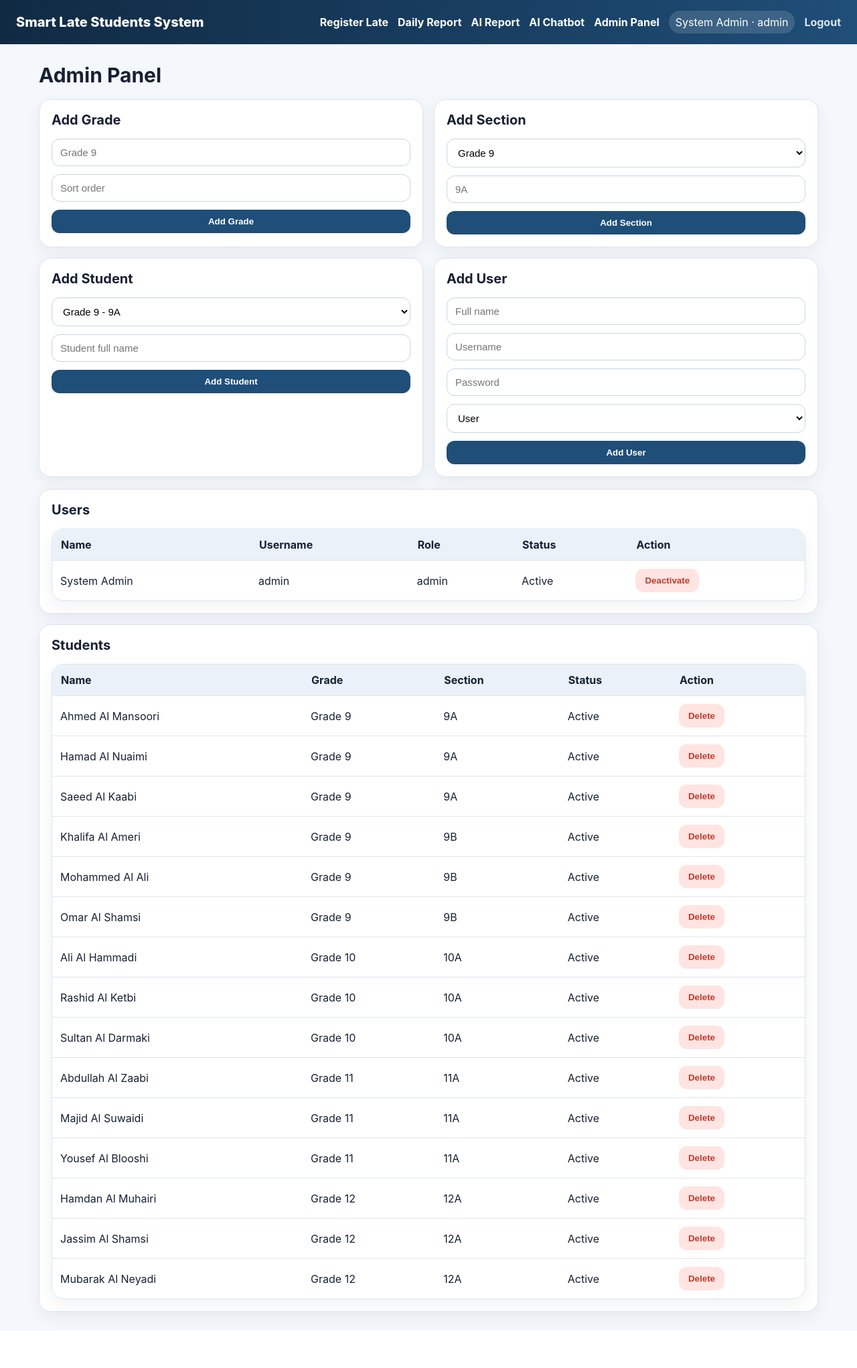
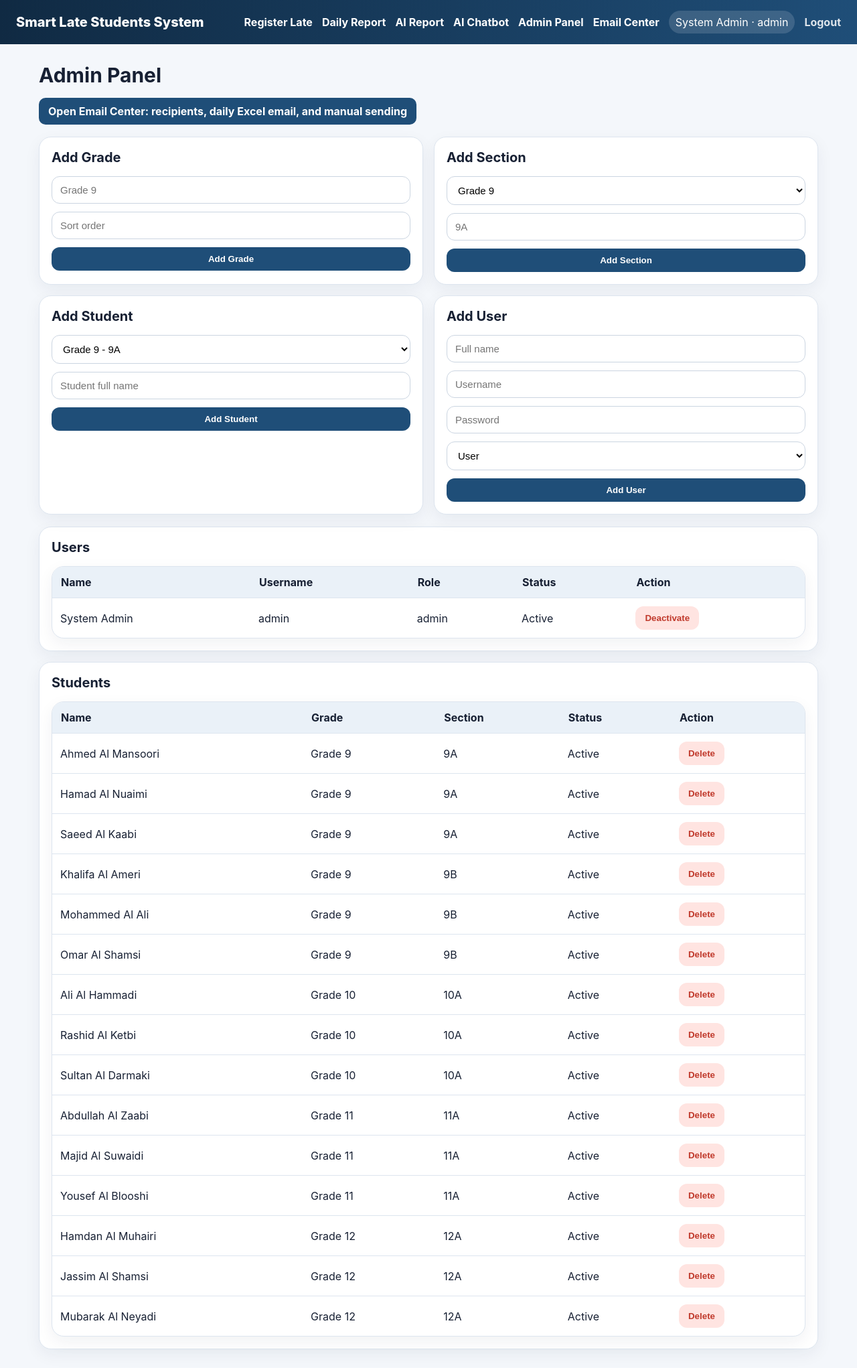
Before and after one commit to chatact135-wq/late-students-system, a Flask app: page /admin in a window 1280 px wide. Shown: the whole page at 67% size. Before the commit the page ends 1979 px from the top, so only its background shows below. Run offline with Flask 3, Linux system fonts and the light colour scheme; the visitor is signed in with stand-in values (Sample User, id 1); data comes from the database, SQL or seed files in the repository.

Commit message:
Add files via upload

```diff
--- a/app.py
+++ b/app.py
@@ -104,6 +104,18 @@ def init_db():
             UNIQUE(student_id, late_date),
             FOREIGN KEY(student_id) REFERENCES students(id) ON DELETE CASCADE,
             FOREIGN KEY(recorded_by) REFERENCES users(id) ON DELETE SET NULL
+        )
+        """)
+        conn.execute("""
+        CREATE TABLE IF NOT EXISTS email_recipients (
+            id INTEGER PRIMARY KEY AUTOINCREMENT,
+            grade_id INTEGER NOT NULL,
+            person_name TEXT NOT NULL,
+            email TEXT NOT NULL,
+            active INTEGER NOT NULL DEFAULT 1,
+            created_at TEXT NOT NULL,
+            UNIQUE(grade_id, email),
+            FOREIGN KEY(grade_id) REFERENCES grades(id) ON DELETE CASCADE
         )
         """)
         ensure_seed_data(conn)
@@ -385,6 +397,59 @@ def toggle_user(user_id):
     return redirect(url_for("admin_home"))
 
 
+@app.post("/admin/email-recipients")
+@login_required
+@admin_required
+def add_email_recipient():
+    now = datetime.now().isoformat(timespec="seconds")
+    grade_id = request.form.get("grade_id", type=int)
+    person_name = request.form.get("person_name", "").strip()
+    email = request.form.get("email", "").strip()
+    if not grade_id or not person_name or not email:
+        flash("Grade, recipient name, and email are required.", "error")
+        return redirect(url_for("admin_home"))
+    with get_conn() as conn:
+        conn.execute("""
+            INSERT OR REPLACE INTO email_recipients(grade_id, person_name, email, active, created_at)
+            VALUES (?, ?, ?, 1, ?)
+        """, (grade_id, person_name, email, now))
+        conn.commit()
+    flash("Email recipient saved successfully.", "success")
+    return redirect(url_for("admin_email"))
+
+
+@app.post("/admin/email-recipients/<int:recipient_id>/toggle")
+@login_required
+@admin_required
+def toggle_email_recipient(recipient_id):
+    with get_conn() as conn:
+        conn.execute("UPDATE email_recipients SET active = CASE active WHEN 1 THEN 0 ELSE 1 END WHERE id=?", (recipient_id,))
+        conn.commit()
+    return redirect(url_for("admin_email"))
+
+
+@app.route("/admin/email", methods=["GET", "POST"])
+@login_required
+@admin_required
+def admin_email():
+    today_iso = date.today().isoformat()
+    with get_conn() as conn:
+        grades = conn.execute("SELECT * FROM grades ORDER BY sort_order, name").fetchall()
+        recipients = conn.execute("""
+            SELECT er.*, g.name AS grade_name
+            FROM email_recipients er JOIN grades g ON g.id=er.grade_id
+            ORDER BY g.sort_order, er.person_name
+        """).fetchall()
+    if request.method == "POST":
+        grade_id = request.form.get("grade_id", type=int)
+        recipient_id = request.form.get("recipient_id", type=int)
+        day_text = parse_date_or_today(request.form.get("report_date") or today_iso)
+        ok, message = send_grade_email(grade_id, recipient_id, day_text)
+        flash(message, "success" if ok else "error")
+        return redirect(url_for("admin_email"))
+    return render_template("admin_email.html", grades=grades, recipients=recipients, today=today_iso)
+
+
 @app.route("/report")
 @login_required
 def report():
@@ -397,19 +462,24 @@ def report():
     return render_template("report.html", records=records, from_date=from_date, to_date=to_date, today=today_iso)
 
 
-def get_records_range(from_date, to_date):
+def get_records_range(from_date, to_date, grade_id=None):
+    params = [from_date, to_date]
+    grade_filter = ""
+    if grade_id:
+        grade_filter = " AND g.id=?"
+        params.append(int(grade_id))
     with get_conn() as conn:
-        rows = conn.execute("""
-            SELECT r.*, st.name AS student_name, g.name AS grade_name, sec.name AS section_name,
+        rows = conn.execute(f"""
+            SELECT r.*, st.name AS student_name, g.id AS grade_id, g.name AS grade_name, sec.name AS section_name,
                    u.full_name AS recorder_name, u.username AS recorder_username
             FROM late_records r
             JOIN students st ON st.id=r.student_id
             JOIN grades g ON g.id=st.grade_id
             JOIN sections sec ON sec.id=st.section_id
             LEFT JOIN users u ON u.id=r.recorded_by
-            WHERE r.late_date BETWEEN ? AND ?
+            WHERE r.late_date BETWEEN ? AND ?{grade_filter}
             ORDER BY r.late_date, g.sort_order, sec.name, st.name, r.late_time
-        """, (from_date, to_date)).fetchall()
+        """, params).fetchall()
     result = []
     for r in rows:
         item = dict(r)
@@ -431,8 +501,9 @@ def export_late_report_excel():
     to_date = parse_date_or_today(request.args.get("to_date") or from_date)
     if from_date > to_date:
         from_date, to_date = to_date, from_date
-    records = get_records_range(from_date, to_date)
-    return build_excel_response(records, from_date, to_date)
+    grade_id = request.args.get("grade_id", type=int)
+    records = get_records_range(from_date, to_date, grade_id=grade_id)
+    return build_excel_response(records, from_date, to_date, grade_id=grade_id)
 
 
 @app.route("/export/daily.xlsx")
@@ -459,17 +530,19 @@ def each_date_between(from_date, to_date):
         start += timedelta(days=1)
 
 
-def all_grades_for_excel():
+def all_grades_for_excel(grade_id=None):
     with get_conn() as conn:
+        if grade_id:
+            return conn.execute("SELECT id, name, sort_order FROM grades WHERE id=? ORDER BY sort_order, name", (int(grade_id),)).fetchall()
         return conn.execute("SELECT id, name, sort_order FROM grades ORDER BY sort_order, name").fetchall()
 
 
-def build_excel_response(records, from_date, to_date):
+def build_excel_workbook_bytes(records, from_date, to_date, grade_id=None):
     wb = Workbook()
     default_ws = wb.active
     wb.remove(default_ws)
 
-    grades = all_grades_for_excel()
+    grades = all_grades_for_excel(grade_id)
     records_by_grade_date = {}
     for r in records:
         records_by_grade_date.setdefault(r["grade_name"], {}).setdefault(r["late_date"], []).append(r)
@@ -609,11 +682,21 @@ def build_excel_response(records, from_date, to_date):
     bio = BytesIO()
     wb.save(bio)
     bio.seek(0)
+    return bio
+
+
+def build_excel_response(records, from_date, to_date, grade_id=None):
+    bio = build_excel_workbook_bytes(records, from_date, to_date, grade_id=grade_id)
     suffix = from_date if from_date == to_date else f"{from_date}_to_{to_date}"
+    grade_part = "all_grades"
+    if grade_id:
+        with get_conn() as conn:
+            g = conn.execute("SELECT name FROM grades WHERE id=?", (int(grade_id),)).fetchone()
+        grade_part = sanitize_sheet_name(g["name"] if g else f"grade_{grade_id}").replace(" ", "_")
     return send_file(
         bio,
         as_attachment=True,
-        download_name=f"late_absent_interval_{suffix}.xlsx",
+        download_name=f"late_absent_{grade_part}_{suffix}.xlsx",
         mimetype="application/vnd.openxmlformats-officedocument.spreadsheetml.sheet",
     )
 
@@ -1129,39 +1212,110 @@ def chatbot():
     return render_template('chatbot.html', question=question, answer=answer)
 
 
-def build_email_body(day_text):
-    records = get_daily_records(day_text)
+def get_smtp_settings():
+    smtp_host = os.environ.get("SMTP_HOST", "smtp.gmail.com")
+    smtp_port = int(os.environ.get("SMTP_PORT", "587"))
+    smtp_user = os.environ.get("SMTP_USER") or os.environ.get("MAIL_USERNAME")
+    smtp_password = os.environ.get("SMTP_PASSWORD") or os.environ.get("MAIL_PASSWORD")
+    sender = os.environ.get("EMAIL_FROM", smtp_user or "")
+    return smtp_host, smtp_port, smtp_user, smtp_password, sender
+
+
+def build_email_body(day_text, grade_name=None):
+    title_grade = f" - {grade_name}" if grade_name else ""
+    records = get_records_range(day_text, day_text)
+    if grade_name:
+        records = [r for r in records if r["grade_name"] == grade_name]
     if not records:
-        return f"Daily Late Arrival Report - {day_text}\n\nNo late students recorded today."
-    lines = [f"Daily Late Arrival Report - {day_text}", "", "Student | Grade | Section | Date | Time | Total Days | Recorded By", "-"*90]
+        return (
+            f"Daily Late/Absent Report{title_grade} - {day_text}\n\n"
+            "No late/absent students recorded today.\n\n"
+            "This email was generated automatically by the Smart Late Students System."
+        )
+    lines = [
+        f"Daily Late/Absent Report{title_grade} - {day_text}",
+        "",
+        "Student | Grade | Section | Date | Time | Total Days | Recorded By",
+        "-" * 95,
+    ]
     for r in records:
-        lines.append(f"{r['student_name']} | {r['grade_name']} | {r['section_name']} | {r['late_date']} | {r['late_time']} | {r['total_days']} | {r['recorder_name'] or 'Unknown'}")
+        lines.append(
+            f"{r['student_name']} | {r['grade_name']} | {r['section_name']} | "
+            f"{r['late_date']} | {r['late_time']} | {r['total_days']} | "
+            f"{r['recorder_name'] or 'Unknown'}"
+        )
+    lines.append("\nAttached: official Excel report for printing/submission.")
     return "\n".join(lines)
 
-
-def send_daily_email():
-    recipients = [x.strip() for x in os.environ.get("REPORT_RECIPIENTS", "").split(",") if x.strip()]
-    if not recipients:
-        print("REPORT_RECIPIENTS is empty. Email skipped.")
-        return
-    smtp_host = os.environ.get("SMTP_HOST", "smtp.gmail.com")
-    smtp_port = int(os.environ.get("SMTP_PORT", "587"))
-    smtp_user = os.environ.get("SMTP_USER")
-    smtp_password = os.environ.get("SMTP_PASSWORD")
-    sender = os.environ.get("EMAIL_FROM", smtp_user)
+def send_email_with_attachment(to_email, subject, body, attachment_bytes, filename):
+    smtp_host, smtp_port, smtp_user, smtp_password, sender = get_smtp_settings()
     if not smtp_user or not smtp_password or not sender:
-        print("SMTP settings missing. Email skipped.")
-        return
-    day_text = date.today().isoformat()
+        return False, "SMTP settings are missing. Add SMTP_USER and SMTP_PASSWORD in Render Environment."
     msg = EmailMessage()
-    msg["Subject"] = f"Daily Late Arrival Report - {day_text}"
+    msg["Subject"] = subject
     msg["From"] = sender
-    msg["To"] = ", ".join(recipients)
-    msg.set_content(build_email_body(day_text))
+    msg["To"] = to_email
+    msg.set_content(body)
+    msg.add_attachment(
+        attachment_bytes.getvalue(),
+        maintype="application",
+        subtype="vnd.openxmlformats-officedocument.spreadsheetml.sheet",
+        filename=filename,
+    )
     with smtplib.SMTP(smtp_host, smtp_port) as server:
         server.starttls()
         server.login(smtp_user, smtp_password)
         server.send_message(msg)
+    return True, "Email sent successfully."
+
+
+def send_grade_email(grade_id, recipient_id, day_text=None):
+    day_text = day_text or date.today().isoformat()
+    with get_conn() as conn:
+        grade = conn.execute("SELECT * FROM grades WHERE id=?", (int(grade_id),)).fetchone() if grade_id else None
+        recipient = conn.execute("SELECT * FROM email_recipients WHERE id=? AND active=1", (int(recipient_id),)).fetchone() if recipient_id else None
+    if not grade:
+        return False, "Please select a valid grade."
+    if not recipient:
+        return False, "Please select an active recipient."
+    if recipient["grade_id"] != grade["id"]:
+        return False, "The selected recipient is not assigned to this grade."
+    records = get_records_range(day_text, day_text, grade_id=grade["id"])
+    excel_bytes = build_excel_workbook_bytes(records, day_text, day_text, grade_id=grade["id"])
+    safe_grade = sanitize_sheet_name(grade["name"]).replace(" ", "_")
+    filename = f"late_absent_{safe_grade}_{day_text}.xlsx"
+    subject = f"Daily Late/Absent Report - {grade['name']} - {day_text}"
+    body = build_email_body(day_text, grade_name=grade["name"])
+    return send_email_with_attachment(recipient["email"], subject, body, excel_bytes, filename)
+
+
+def send_daily_email():
+    """Send one daily Excel email per active grade recipient.
+
+    Schedule this through Render Cron Job at 08:30 using: python cron.py
+    """
+    day_text = date.today().isoformat()
+    sent = 0
+    errors = []
+    with get_conn() as conn:
+        recipients = conn.execute("""
+            SELECT er.*, g.name AS grade_name
+            FROM email_recipients er JOIN grades g ON g.id=er.grade_id
+            WHERE er.active=1
+            ORDER BY g.sort_order, er.person_name
+        """).fetchall()
+    if not recipients:
+        print("No active email recipients configured. Email skipped.")
+        return
+    for rec in recipients:
+        ok, message = send_grade_email(rec["grade_id"], rec["id"], day_text)
+        if ok:
+            sent += 1
+            print(f"Sent daily report to {rec['person_name']} <{rec['email']}> for {rec['grade_name']}")
+        else:
+            errors.append(f"{rec['email']}: {message}")
+            print(f"Failed daily report to {rec['email']}: {message}")
+    print(f"Daily email complete. Sent: {sent}. Errors: {len(errors)}")
 
 
 @app.route("/send-report-now")
--- a/static/style.css
+++ b/static/style.css
@@ -82,3 +82,55 @@
 @media (max-width: 760px) {
   .risk-cards { grid-template-columns: 1fr; }
 }
+
+/* UX polish: hover effects + loading overlay */
+a, button, .primary, .danger { transition: all 0.18s ease-in-out; }
+a:hover { transform: translateY(-1px); opacity: 0.9; }
+.navlinks a:hover, .primary-link:hover {
+  background: rgba(255,255,255,0.16);
+  box-shadow: 0 6px 18px rgba(15, 23, 42, 0.12);
+}
+button:hover, .primary:hover, .danger:hover {
+  transform: translateY(-1px);
+  box-shadow: 0 8px 20px rgba(15, 23, 42, 0.16);
+  filter: brightness(1.03);
+}
+.panel:hover, .card:hover, .export-card:hover {
+  transform: translateY(-2px);
+  box-shadow: 0 12px 30px rgba(15, 23, 42, 0.10);
+}
+.panel, .card, .export-card { transition: all 0.2s ease-in-out; }
+.primary-link {
+  display: inline-block;
+  background: #1f4e78;
+  color: #fff;
+  padding: 10px 14px;
+  border-radius: 10px;
+  text-decoration: none;
+  font-weight: 700;
+}
+.loading-overlay {
+  position: fixed;
+  inset: 0;
+  background: rgba(255,255,255,0.82);
+  backdrop-filter: blur(4px);
+  z-index: 9999;
+  display: none;
+  align-items: center;
+  justify-content: center;
+  flex-direction: column;
+  gap: 14px;
+  font-weight: 700;
+  color: #1f4e78;
+}
+.loading-overlay.show { display: flex; }
+.spinner {
+  width: 46px;
+  height: 46px;
+  border: 5px solid #d9eaf7;
+  border-top-color: #1f4e78;
+  border-radius: 50%;
+  animation: spin 0.85s linear infinite;
+}
+@keyframes spin { to { transform: rotate(360deg); } }
+.muted { color: #64748b; }
--- a/templates/admin.html
+++ b/templates/admin.html
@@ -1,6 +1,7 @@
 {% extends 'base.html' %}
 {% block content %}
 <h1>Admin Panel</h1>
+<p><a class="primary-link" href="{{ url_for('admin_email') }}">Open Email Center: recipients, daily Excel email, and manual sending</a></p>
 <div class="admin-grid">
   <section class="panel"><h2>Add Grade</h2><form method="post" action="{{ url_for('add_grade') }}" class="form-grid"><input name="name" placeholder="Grade 9" required><input name="sort_order" type="number" placeholder="Sort order"><button class="primary">Add Grade</button></form></section>
   <section class="panel"><h2>Add Section</h2><form method="post" action="{{ url_for('add_section') }}" class="form-grid"><select name="grade_id">{% for g in grades %}<option value="{{g.id}}">{{g.name}}</option>{% endfor %}</select><input name="name" placeholder="9A" required><button class="primary">Add Section</button></form></section>
--- a/templates/base.html
+++ b/templates/base.html
@@ -15,7 +15,7 @@
       <a href="{{ url_for('report') }}">Daily Report</a>
       <a href="{{ url_for('ai_report') }}">AI Report</a>
       <a href="{{ url_for('chatbot') }}">AI Chatbot</a>
-      {% if me.role == 'admin' %}<a href="{{ url_for('admin_home') }}">Admin Panel</a>{% endif %}
+      {% if me.role == 'admin' %}<a href="{{ url_for('admin_home') }}">Admin Panel</a><a href="{{ url_for('admin_email') }}">Email Center</a>{% endif %}
       <span class="userpill">{{ me.full_name }} · {{ me.role }}</span>
       <a class="logout" href="{{ url_for('logout') }}">Logout</a>
     </div>
@@ -31,5 +31,23 @@
     {% endwith %}
     {% block content %}{% endblock %}
   </main>
+  <div id="loadingOverlay" class="loading-overlay"><div class="spinner"></div><div>Loading... Please wait</div></div>
+  <script>
+    document.addEventListener('DOMContentLoaded', function(){
+      const overlay = document.getElementById('loadingOverlay');
+      document.querySelectorAll('form.loading-form, form').forEach(function(form){
+        form.addEventListener('submit', function(){
+          if(overlay) overlay.classList.add('show');
+        });
+      });
+      document.querySelectorAll('a').forEach(function(link){
+        const href = link.getAttribute('href') || '';
+        if(href && !href.startsWith('#') && !href.startsWith('javascript:') && !href.includes('/export/')){
+          link.addEventListener('click', function(){ if(overlay) overlay.classList.add('show'); });
+        }
+      });
+      window.addEventListener('pageshow', function(){ if(overlay) overlay.classList.remove('show'); });
+    });
+  </script>
 </body>
 </html>
```
Also changed, not shown: templates/admin_email.html (added, +80 -0 lines), README_RENDER.md.
